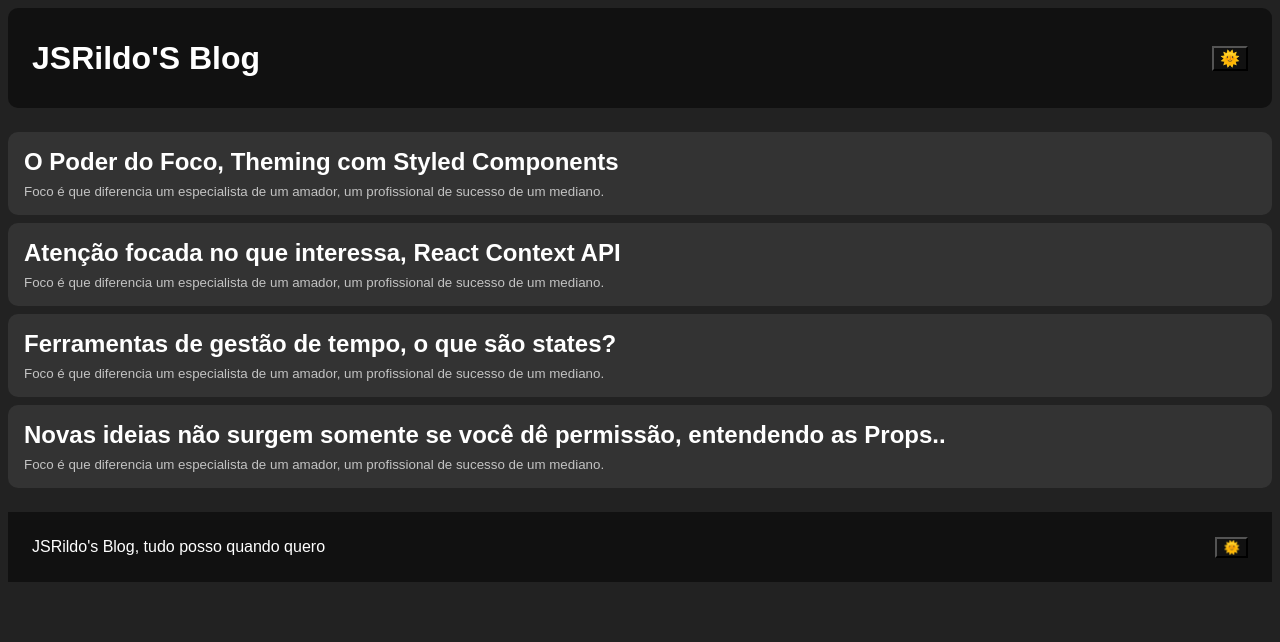
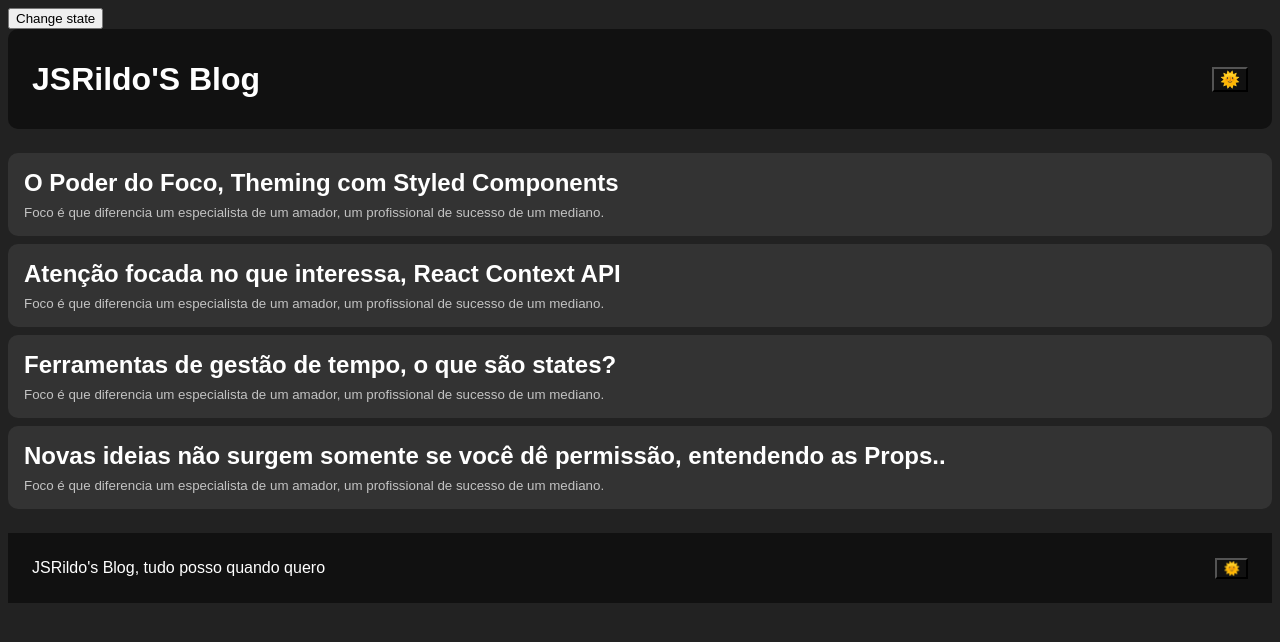
Before and after one commit to jrildosilva/REACT-FUNDAMENTOS, a React app: page / in a window 1280 px wide. Shown: the top 642 px of the page. Built offline with nearby package versions, Linux system fonts and the light colour scheme.

Commit message:
usando o metodo de ciclo de vida/ componentDidMount

```diff
--- a/src/App.js
+++ b/src/App.js
@@ -7,9 +7,20 @@
 import themes from './styles/themes';
 
 class App extends React.Component {
+     state = {
+       change: false,
+     };
+      componentDidMount() {
+        console.log('componentDidMount executed');
+      }
+
+
+
       render() {
+        console.log(' josé Rildo diz: tudo posso quando quero');
        return (
             <ThemeProvider>
+               <button onClick={() => this.setState({changed: true})}>Change state</button>
                <ThemeContext.Consumer>
                  {({ theme}) => (
                   < StyledThemeProvider theme={themes[theme] || themes.dark}>
```
